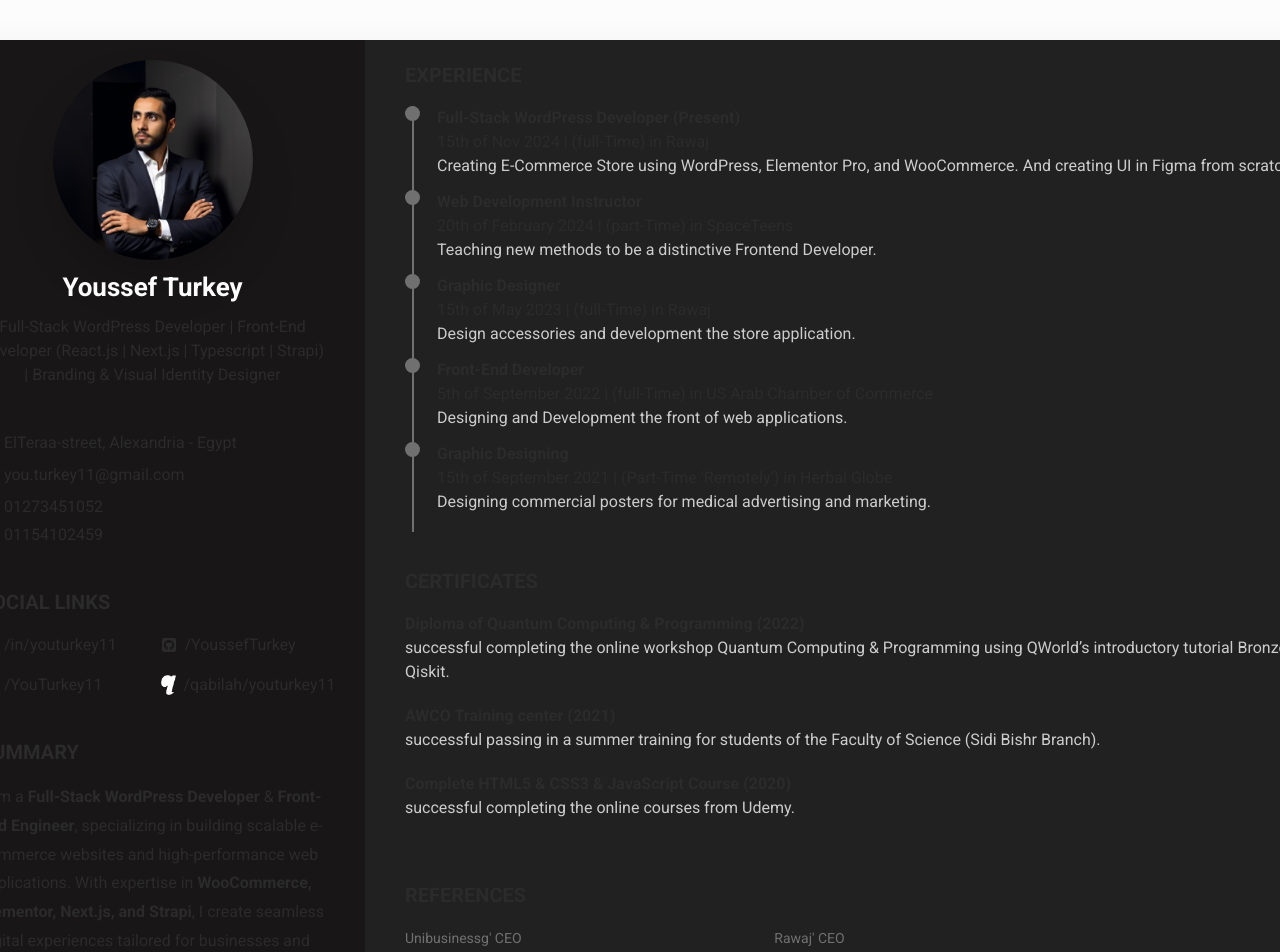
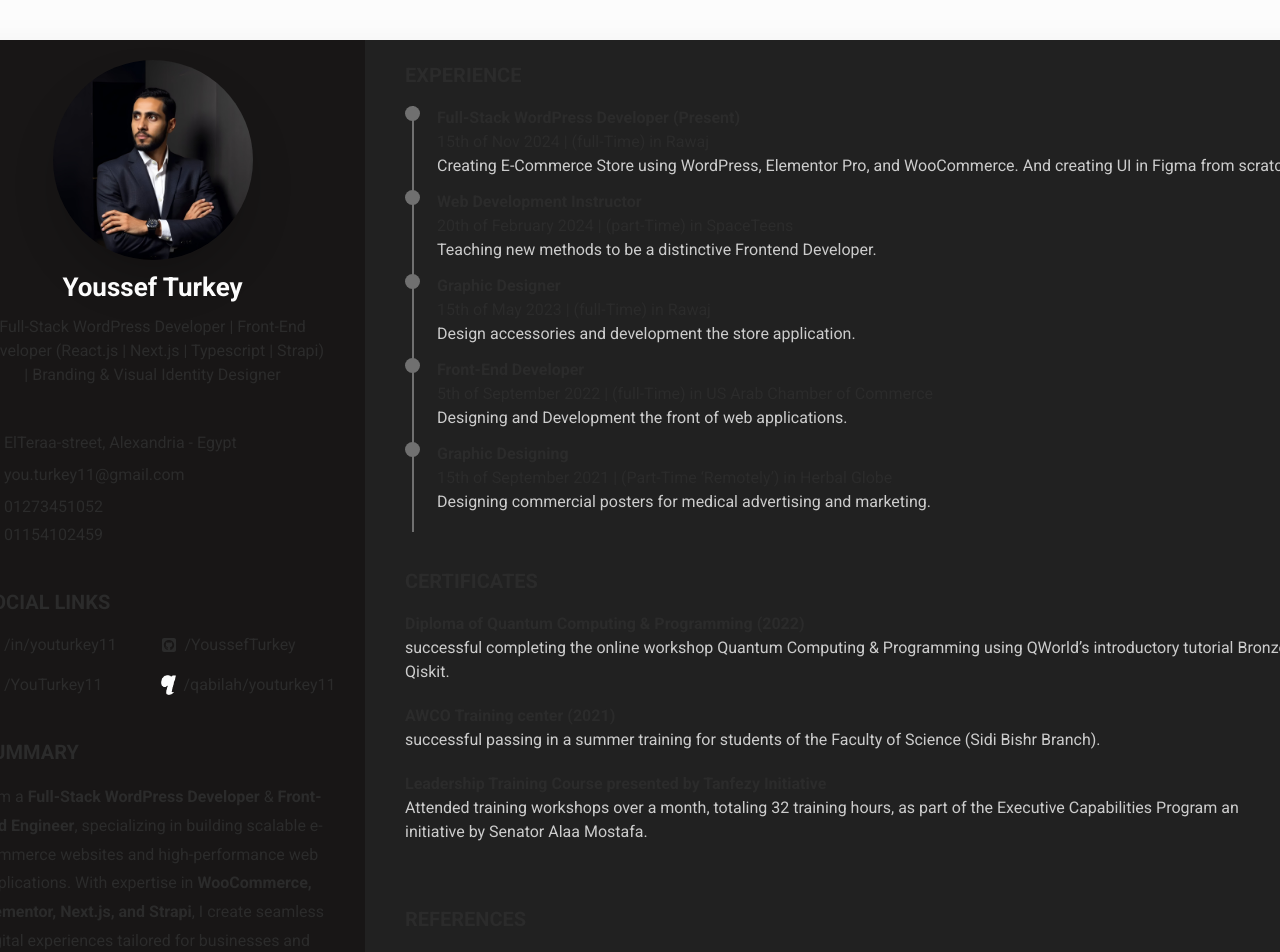
Before and after one commit to YoussefTurkey/youssefturkey-cv, a Next.js app: page / in a window 1280 px wide. Shown: the top 952 px of the page. Built offline with nearby package versions, Linux system fonts and the light colour scheme.

Commit message:
adding Tanfezy Initiative

```diff
--- a/public/database/data.ts
+++ b/public/database/data.ts
@@ -50,7 +50,7 @@ interface ICertificate {
     title: string;
     info: string;
   };
-  webFundementals: {
+  Tanfezy: {
     title: string;
     info: string;
   };
@@ -176,9 +176,9 @@ export const certificates: ICertificate = {
     title: "AWCO Training center (2021)",
     info: "successful passing in a summer training for students of the Faculty of Science (Sidi Bishr Branch).",
   },
-  webFundementals: {
-    title: "Complete HTML5 & CSS3 & JavaScript Course (2020)",
-    info: "successful completing the online courses from Udemy.",
+  Tanfezy: {
+    title: "Leadership Training Course presented by Tanfezy Initiative",
+    info: "Attended training workshops over a month, totaling 32 training hours, as part of the Executive Capabilities Program an initiative by Senator Alaa Mostafa.",
   },
 };
 
```
